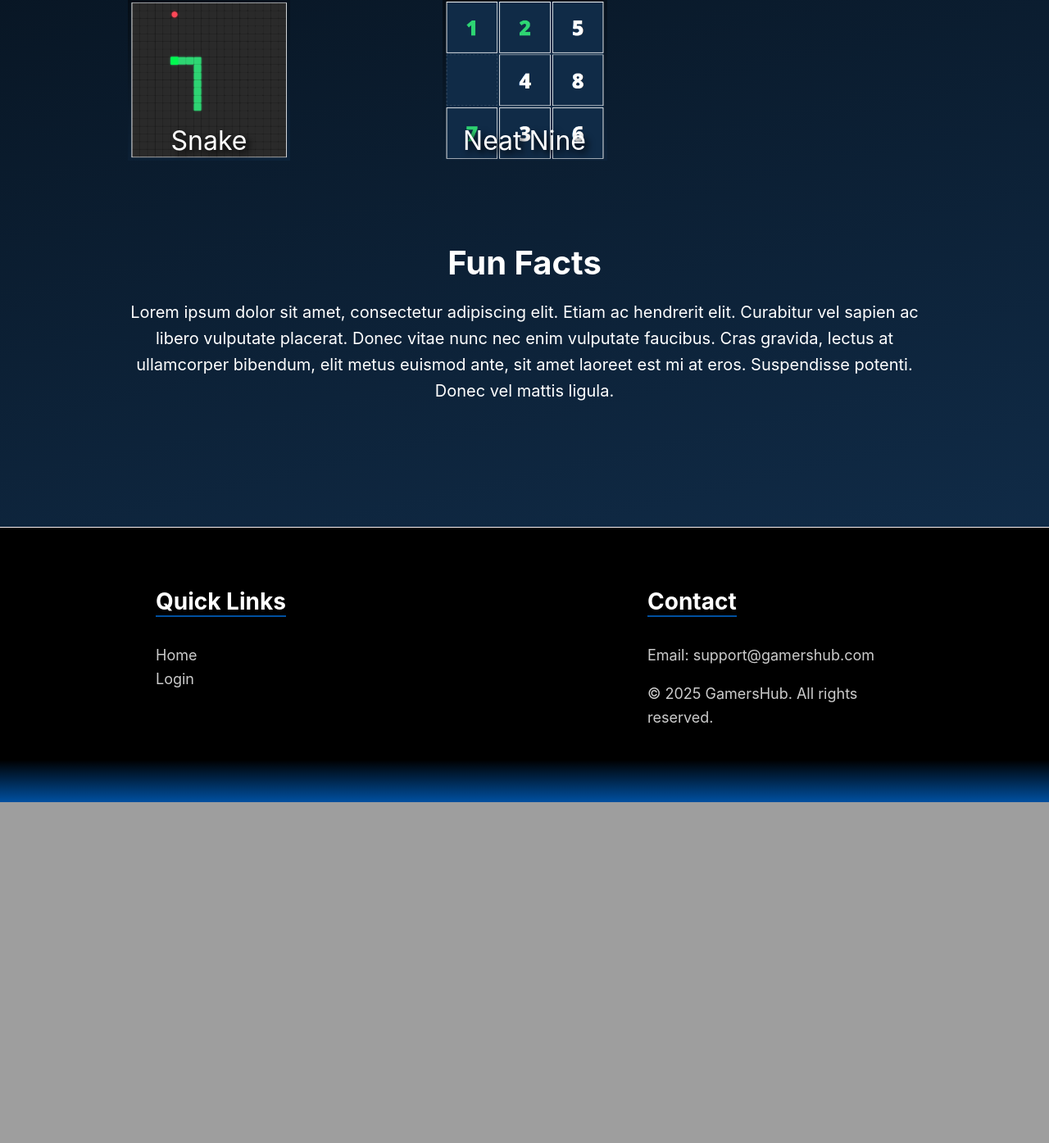
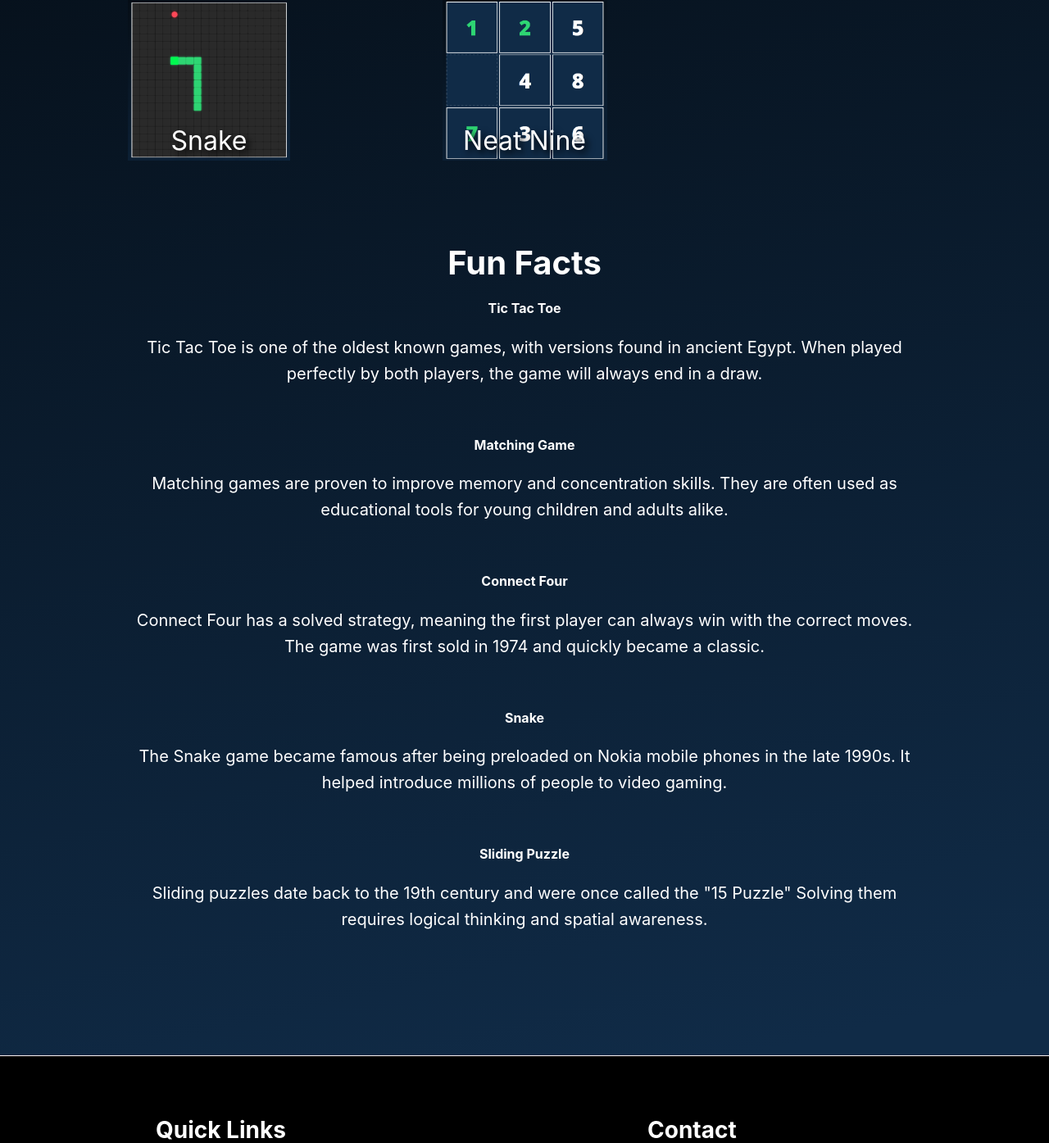
Before and after one commit to AhmedKXL/Fundamentals-of-Web-Programming-Project, a PHP site: page / in a window 1280 px wide. Shown: the part 1038-2433 px from the top of the page at 82% size. Before the commit the page ends 2017 px from the top, so only its background shows below. Run offline with PHP 8.4, Linux system fonts and the light colour scheme; data that the repository does not hold is empty.

Commit message:
Added fun facts

```diff
--- a/frontend/index.php
+++ b/frontend/index.php
@@ -58,11 +58,34 @@
   <!-- Fun Facts -->
   <section class="fun-facts">
     <h3>Fun Facts</h3>
+    <h4>Tic Tac Toe</h4>
     <p>
-      Lorem ipsum dolor sit amet, consectetur adipiscing elit. Etiam ac hendrerit elit.
-      Curabitur vel sapien ac libero vulputate placerat. Donec vitae nunc nec enim vulputate faucibus.
-      Cras gravida, lectus at ullamcorper bibendum, elit metus euismod ante, sit amet laoreet est mi at eros.
-      Suspendisse potenti. Donec vel mattis ligula.
+      Tic Tac Toe is one of the oldest known games, with versions found in ancient Egypt.
+      When played perfectly by both players, the game will always end in a draw.
+    </p>
+    <br>
+    <h4>Matching Game</h4>
+    <p>
+      Matching games are proven to improve memory and concentration skills.
+      They are often used as educational tools for young children and adults alike.
+    </p>
+    <br>
+    <h4>Connect Four</h4>
+    <p>
+      Connect Four has a solved strategy, meaning the first player can always win with the correct moves.
+      The game was first sold in 1974 and quickly became a classic.
+    </p>
+    <br>
+    <h4>Snake</h4>
+    <p>
+      The Snake game became famous after being preloaded on Nokia mobile phones in the late 1990s.
+      It helped introduce millions of people to video gaming.
+    </p>
+    <br>
+    <h4>Sliding Puzzle</h4>
+    <p>
+      Sliding puzzles date back to the 19th century and were once called the "15 Puzzle"
+      Solving them requires logical thinking and spatial awareness.
     </p>
   </section>
 
```
